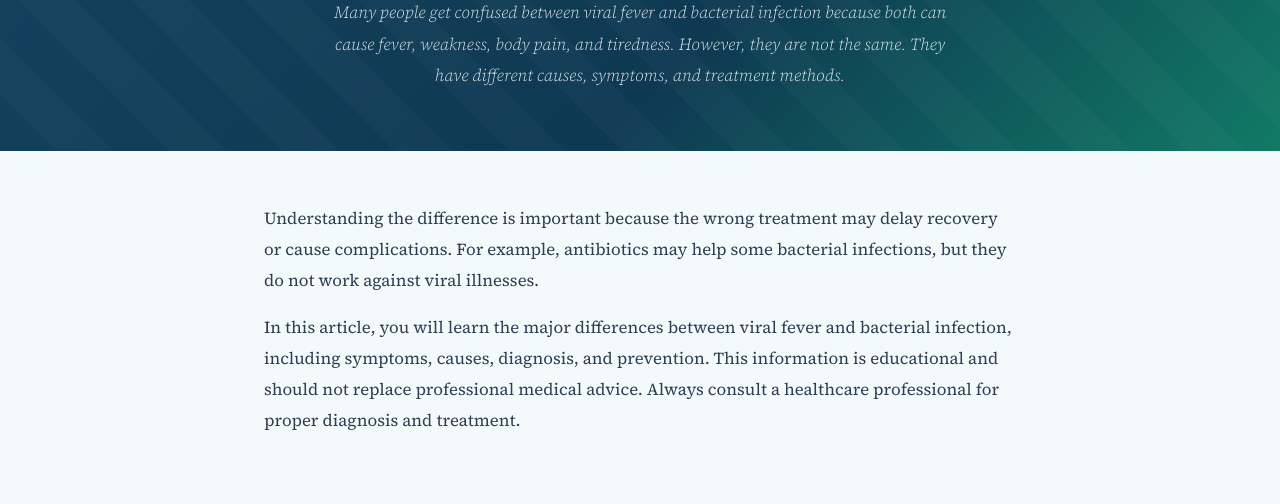
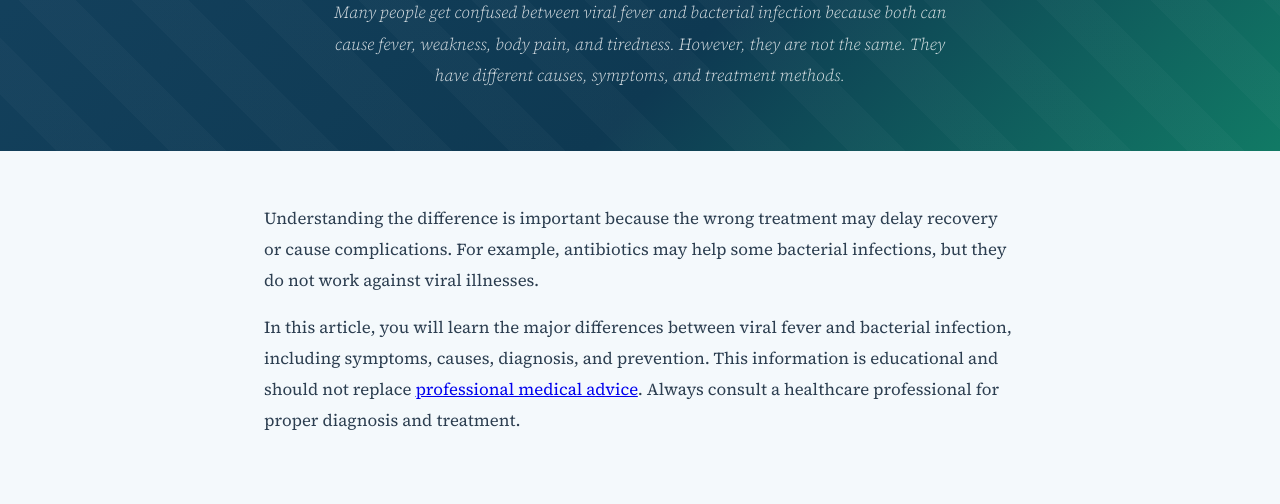
Before and after one commit to Nasir783174/viralfever, a plain HTML site: page index.html in a window 1280 px wide. Shown: the part 296-800 px from the top of the page. Drawn offline with nearby package versions, Linux system fonts and the light colour scheme.

Commit message:
Add site verification and update medical advice paragraph
Added Google site verification meta tag and updated medical advice paragraph with a link.

```diff
--- a/index.html
+++ b/index.html
@@ -5,6 +5,7 @@
   <meta name="viewport" content="width=device-width, initial-scale=1.0"/>
   <title>Difference Between Viral Fever and Bacterial Infection</title>
   <link href="https://fonts.googleapis.com/css2?family=Playfair+Display:wght@400;700;900&family=Source+Serif+4:ital,wght@0,300;0,400;0,600;1,300&display=swap" rel="stylesheet"/>
+  <meta name="google-site-verification" content="ZW73Ffr7d2eG7pDSpMJBhcjIXPQ_cLCKh_Xmhic7cUA" />
   <style>
     *, *::before, *::after { box-sizing: border-box; margin: 0; padding: 0; }
 
@@ -364,7 +365,7 @@
   <!-- INTRO -->
   <section class="intro-block">
     <p>Understanding the difference is important because the wrong treatment may delay recovery or cause complications. For example, antibiotics may help some bacterial infections, but they do not work against viral illnesses.</p>
-    <p>In this article, you will learn the major differences between viral fever and bacterial infection, including symptoms, causes, diagnosis, and prevention. This information is educational and should not replace professional medical advice. Always consult a healthcare professional for proper diagnosis and treatment.</p>
+    <p>In this article, you will learn the major differences between viral fever and bacterial infection, including symptoms, causes, diagnosis, and prevention. This information is educational and should not replace <a href = "https://drpaulsbangladesh.com/">professional medical advice</a>. Always consult a healthcare professional for proper diagnosis and treatment.</p>
   </section>
 
   <!-- WHAT IS VIRAL FEVER -->
```
